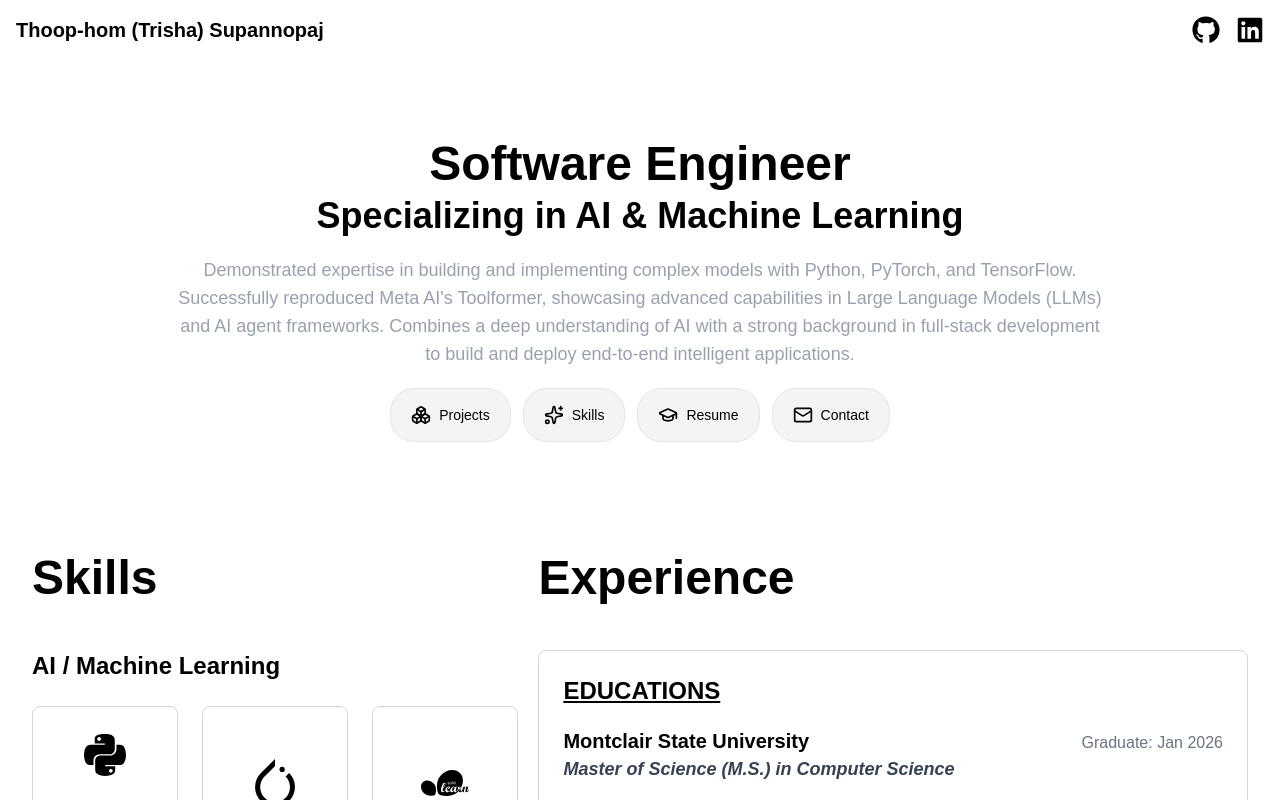
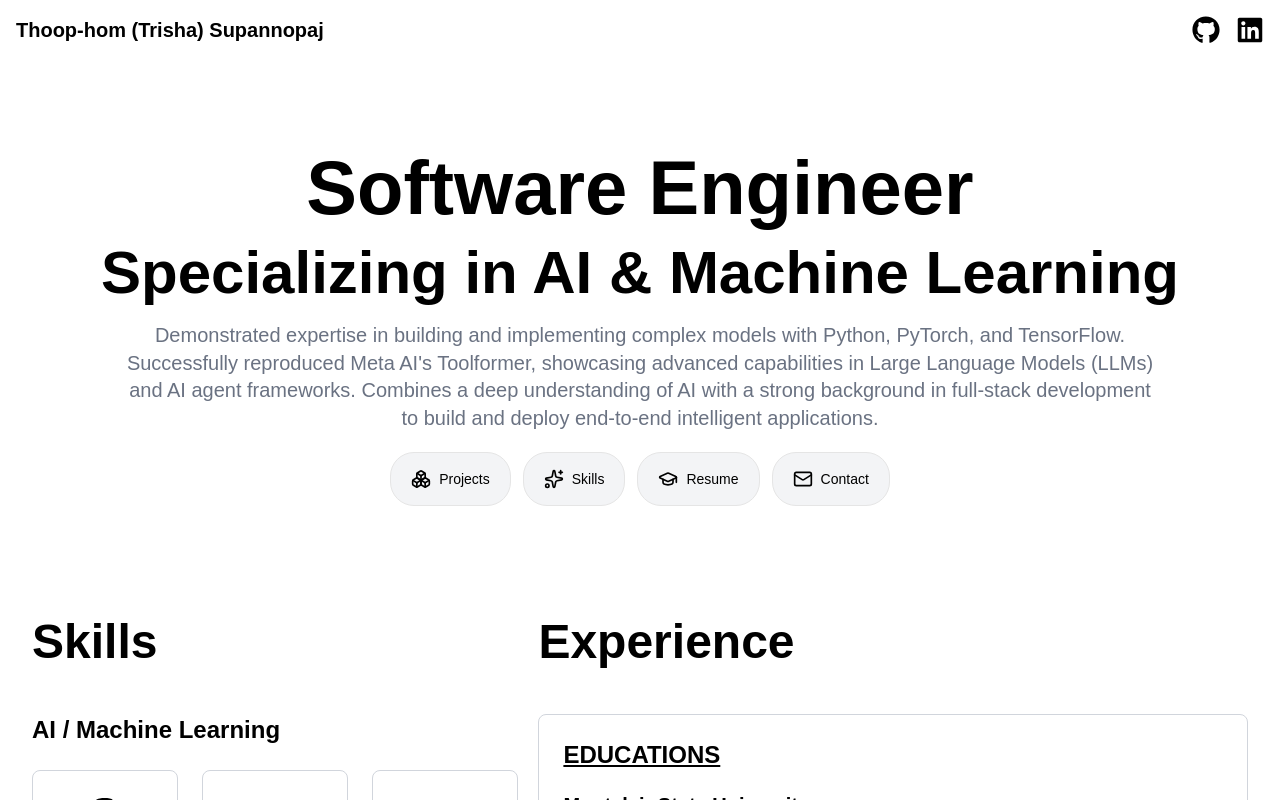
Before and after one commit to Thoophoms/thoophoms-portfolio-site, a Next.js app: page /skills in a window 1280 px wide. Shown: the top 800 px of the page. Built offline with nearby package versions, Linux system fonts and the light colour scheme.

Commit message:
Fix fonts in Hero section for small devices

```diff
--- a/app/components/Hero.js
+++ b/app/components/Hero.js
@@ -1,19 +1,24 @@
 import Link from 'next/link';
 import { Boxes, Sparkles, GraduationCap, Mail } from 'lucide-react';
 // import { TypeAnimation } from "react-type-animation";
+
+
+// old - SWE font class = text-4xl font-bold mb-5
+// old - AI class = text-5xl font-bold mb-2
+// Old - Description = text-lg mb-5 text-gray-400
 
 const Hero = () => {
   return (
     <section className="text-center py-20">
 
 
-      <h1 className="text-5xl font-bold mb-2">
+      <h1 className="font-bold leading-tight break-words text-[clamp(3rem,7vw,4.75rem)]">
         Software Engineer
       </h1>
-      <h2 className="text-4xl font-bold mb-5">
+      <h2 className="font-bold leading-tight break-words text-[clamp(2rem,6vw,3.75rem)]">
         Specializing in AI & Machine Learning
       </h2>
-      <p className="text-lg mb-5 text-gray-400">
+      <p className="mt-3 mb-3 text-gray-500 leading-snug break-words text-[clamp(1rem,3.2vw,1.25rem)]">
         Demonstrated expertise in building and implementing complex models with Python, PyTorch, and TensorFlow. <br />
         Successfully reproduced Meta AI&apos;s Toolformer, showcasing advanced capabilities in Large Language Models (LLMs)
         <br />and AI agent frameworks. Combines a deep understanding of AI with a strong background in full-stack development
```
